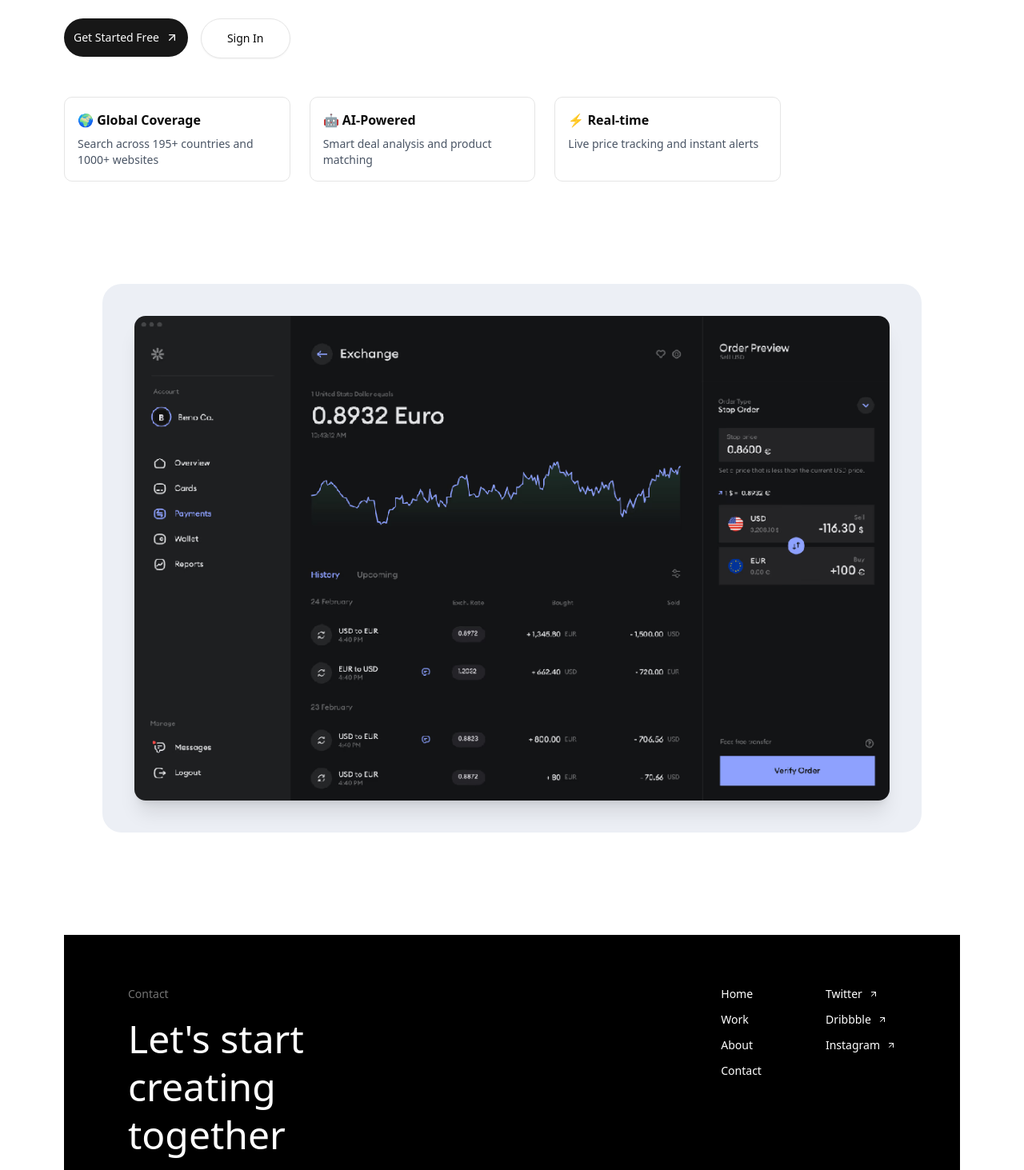
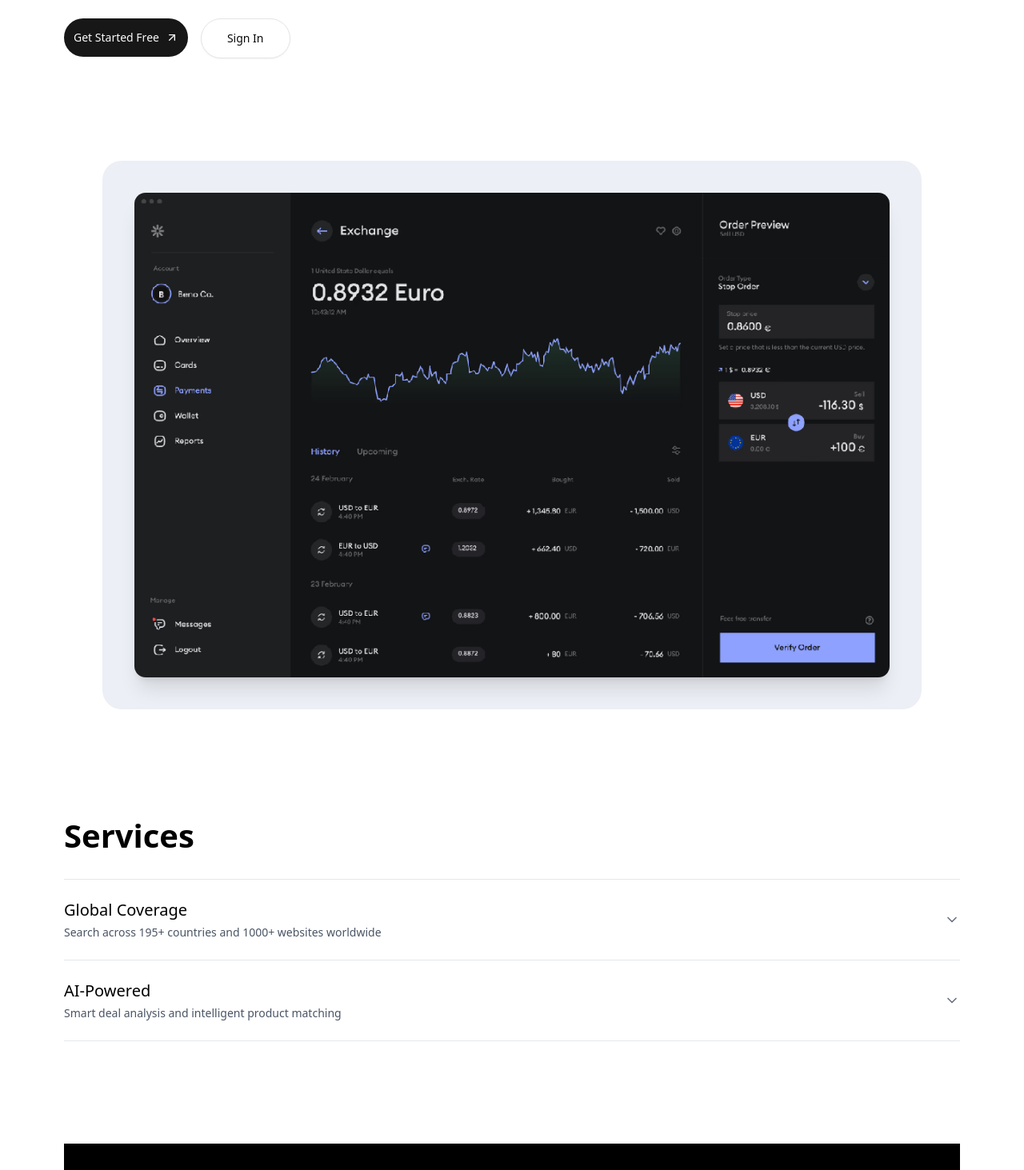
Before and after one commit to Aditya-PS-05/price-comparison-tool, a Next.js app: page / in a window 1280 px wide. Shown: the part 667-2130 px from the top of the page at 80% size. Built offline with nearby package versions, Linux system fonts and the light colour scheme; no server answers.

Commit message:
feat: add services in landing-page

```diff
--- a/src/app/page.tsx
+++ b/src/app/page.tsx
@@ -1,17 +1,23 @@
 'use client'
 
 import { Button } from "@/components/ui/button";
-import { ArrowUpRight, Package, LogIn, UserPlus } from "lucide-react";
+import { ArrowUpRight, Package, LogIn, UserPlus, ChevronDown } from "lucide-react";
 import Link from "next/link";
 import Footer from "@/components/base/Footer";
 import Image from "next/image";
 import { useSession } from "next-auth/react";
+import { useState } from "react";
 
 export default function HomePage() {
   const { data: session, status } = useSession();
+  const [expandedSection, setExpandedSection] = useState<string | null>(null);
+
+  const toggleSection = (section: string) => {
+    setExpandedSection(expandedSection === section ? null : section);
+  };
 
   return (
-    <main className="min-h-screen bg-white px-4 sm:px-6 md:px-20 py-6 md:py-12">
+    <main className="min-h-screen min-w-screen bg-white px-4 sm:px-6 md:px-20 py-6 md:py-12">
       {/* Navbar */}
       <nav className="flex justify-between items-center mb-12 md:mb-24">
         <div className="flex items-center gap-2 md:gap-3">
@@ -82,21 +88,6 @@ export default function HomePage() {
           )}
         </div>
 
-        {/* Features */}
-        <div className="mt-8 md:mt-12 grid grid-cols-1 sm:grid-cols-2 md:grid-cols-3 gap-4 md:gap-6">
-          <div className="p-3 md:p-4 border rounded-lg">
-            <h3 className="font-semibold mb-2 text-sm md:text-base">🌍 Global Coverage</h3>
-            <p className="text-xs md:text-sm text-gray-600">Search across 195+ countries and 1000+ websites</p>
-          </div>
-          <div className="p-3 md:p-4 border rounded-lg">
-            <h3 className="font-semibold mb-2 text-sm md:text-base">🤖 AI-Powered</h3>
-            <p className="text-xs md:text-sm text-gray-600">Smart deal analysis and product matching</p>
-          </div>
-          <div className="p-3 md:p-4 border rounded-lg sm:col-span-2 md:col-span-1">
-            <h3 className="font-semibold mb-2 text-sm md:text-base">⚡ Real-time</h3>
-            <p className="text-xs md:text-sm text-gray-600">Live price tracking and instant alerts</p>
-          </div>
-        </div>
       </div>
 
       {/* Dashboard Image Section */}
@@ -112,6 +103,69 @@ export default function HomePage() {
         </div>
       </div>
 
+      {/* Services Section */}
+      <div className="mt-8 md:mt-12 w-full">
+          <div className="text-[40px] text-black font-bold mb-6">
+            Services
+          </div>
+
+          <div className="space-y-0 border-t border-gray-200 w-full">
+            {/* Global Coverage */}
+            <div className="border-b border-gray-200">
+              <button
+                onClick={() => toggleSection('global')}
+                className="w-full flex items-center justify-between py-6 text-left hover:bg-gray-50 transition-colors"
+              >
+                <div>
+                  <h3 className="text-lg md:text-xl font-medium text-black">Global Coverage</h3>
+                  <p className="text-sm text-gray-600 mt-1">Search across 195+ countries and 1000+ websites worldwide</p>
+                </div>
+                <ChevronDown className={`w-5 h-5 text-gray-500 transition-transform ${
+                  expandedSection === 'global' ? 'rotate-180' : ''
+                }`} />
+              </button>
+              {expandedSection === 'global' && (
+                <div className="pb-6 px-4">
+                  <p className="text-gray-600 leading-relaxed">
+                    Our global coverage ensures you never miss a great deal, no matter where you are in the world.
+                    We search across 195+ countries and over 1000 websites to bring you comprehensive price comparisons.
+                    From local marketplaces to international retailers, our platform covers major e-commerce sites,
+                    specialty stores, and regional shopping platforms to give you the most complete view of product
+                    availability and pricing across different markets.
+                  </p>
+                </div>
+              )}
+            </div>
+
+            {/* AI-Powered */}
+            <div className="border-b border-gray-200">
+              <button
+                onClick={() => toggleSection('ai')}
+                className="w-full flex items-center justify-between py-6 text-left hover:bg-gray-50 transition-colors"
+              >
+                <div>
+                  <h3 className="text-lg md:text-xl font-medium text-black">AI-Powered</h3>
+                  <p className="text-sm text-gray-600 mt-1">Smart deal analysis and intelligent product matching</p>
+                </div>
+                <ChevronDown className={`w-5 h-5 text-gray-500 transition-transform ${
+                  expandedSection === 'ai' ? 'rotate-180' : ''
+                }`} />
+              </button>
+              {expandedSection === 'ai' && (
+                <div className="pb-6 px-4">
+                  <p className="text-gray-600 leading-relaxed">
+                    Our advanced AI technology goes beyond simple price matching. We use machine learning algorithms
+                    to analyze product descriptions, images, and specifications to ensure accurate matches across
+                    different retailers. Our AI evaluates deal quality, identifies the best offers, and provides
+                    intelligent recommendations based on your preferences. The system continuously learns from user
+                    behavior and market trends to deliver increasingly accurate and relevant results.
+                  </p>
+                </div>
+              )}
+            </div>
+          </div>
+        </div>
+
       {/* Footer Section */}
       <Footer />
     </main>
```
